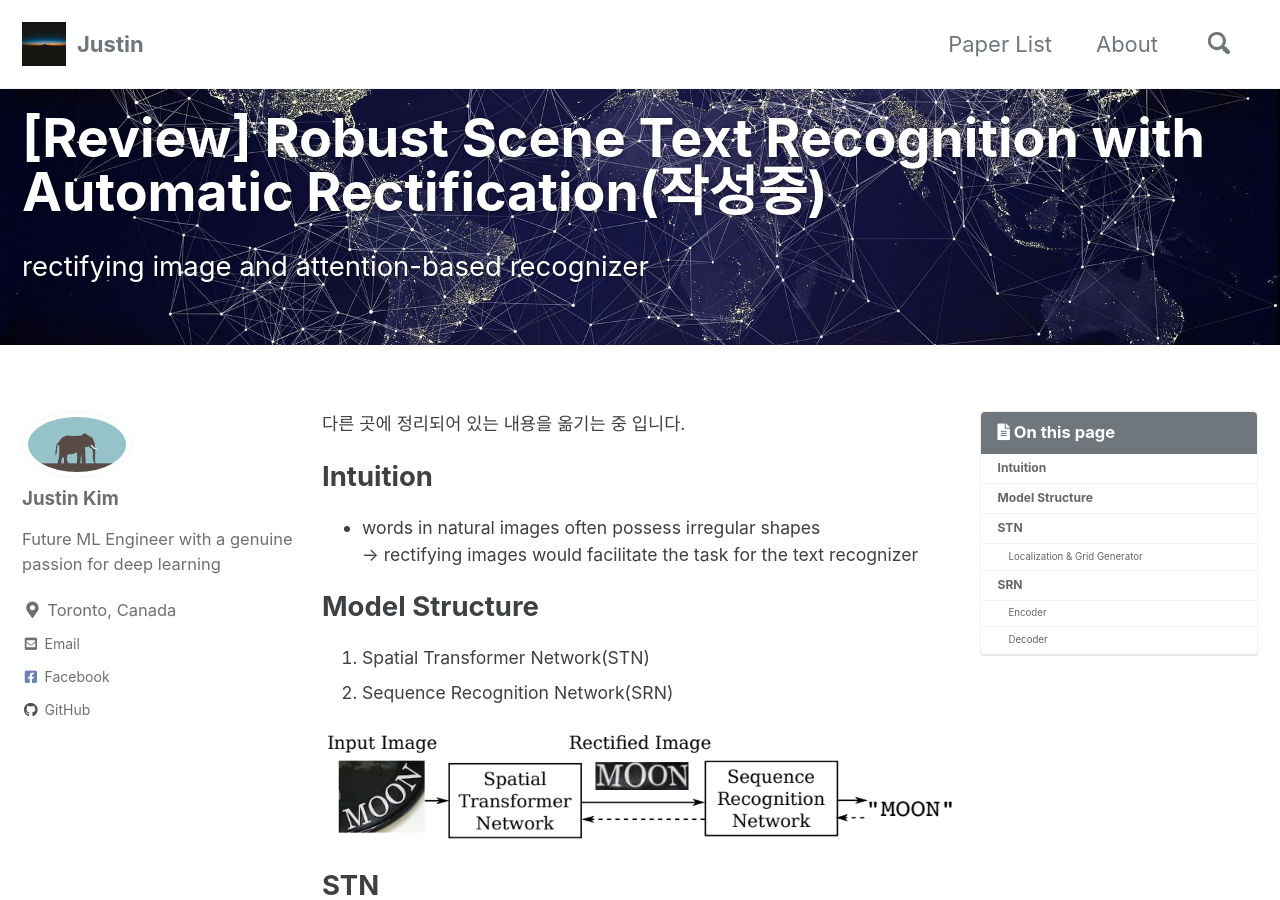
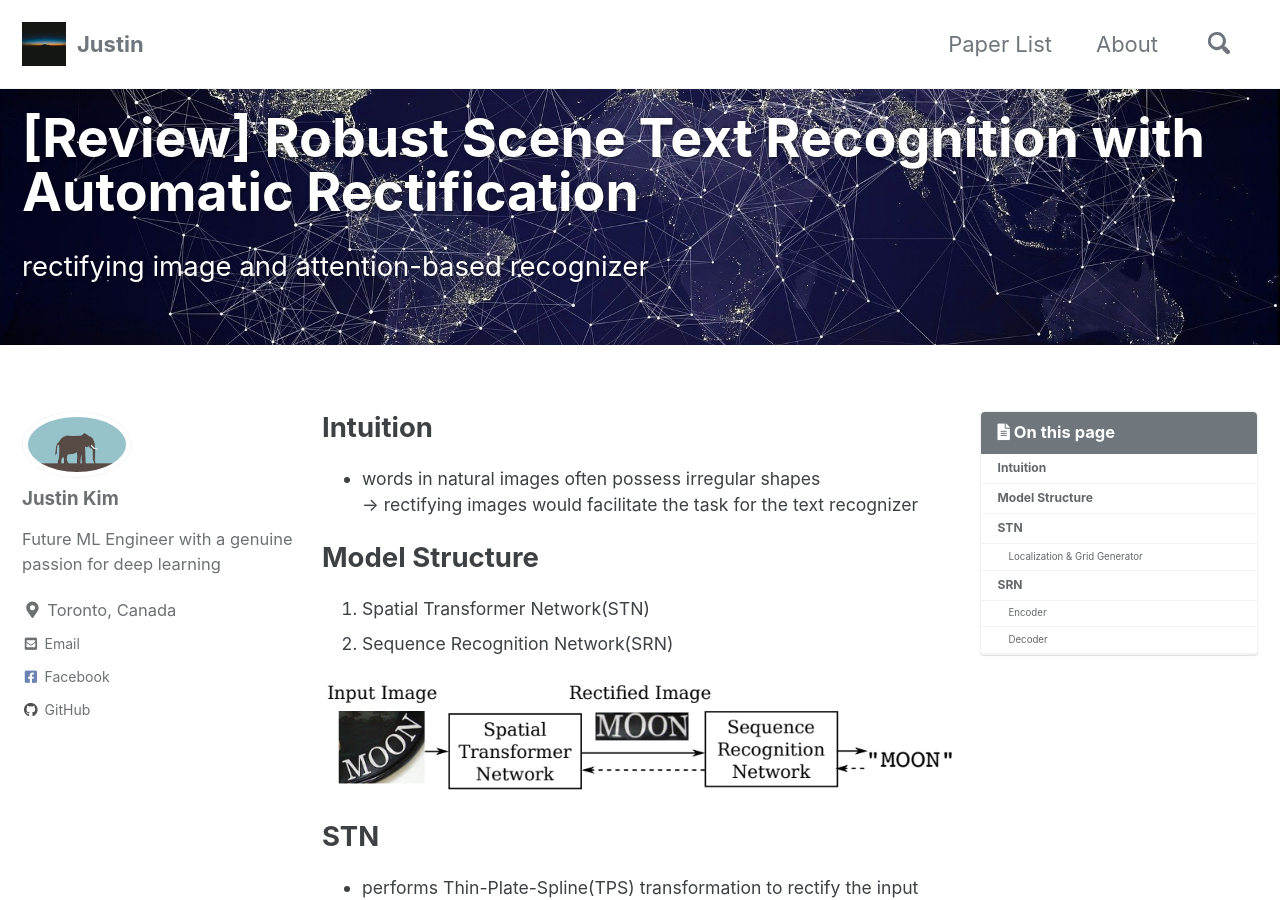
Before and after one commit to ijjustinKim/ijjustinKim.github.io, a Jekyll site: the page built from _posts/2021-06-11-rare.md, in a window 1280 px wide and 900 px high. Built offline with Jekyll 4.4.1, drawn with Linux system fonts in a browser that asks for light colours; cached includes are drawn as plain includes.

Commit message:
removing temp texts

```diff
--- a/_posts/2021-06-11-rare.md
+++ b/_posts/2021-06-11-rare.md
@@ -1,14 +1,11 @@
 ---
-title : "[Review] Robust Scene Text Recognition with Automatic Rectification(작성중)"
+title : "[Review] Robust Scene Text Recognition with Automatic Rectification"
 excerpt: "rectifying image and attention-based recognizer"
 toc: true
 header:
   overlay_image : /assets/images/overlay_image.jpg
   teaser: /assets/images/teaser_cv.jpg
 ---
-다른 곳에 정리되어 있는 내용을 옮기는 중 입니다.
-
-
 # Intuition
 - words in natural images often possess irregular shapes   <br>
 &#8594; rectifying images would facilitate the task for the text recognizer
```
